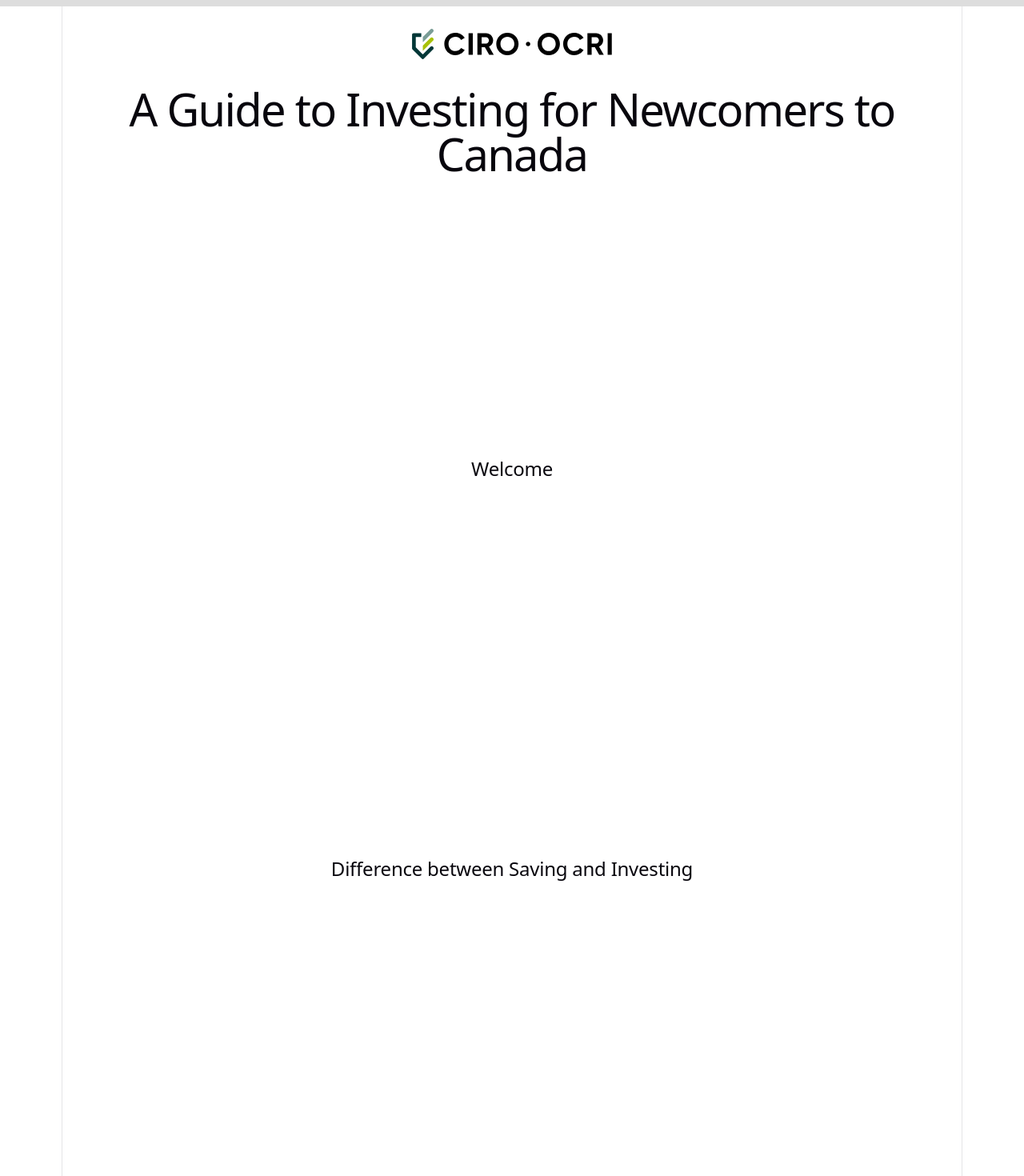
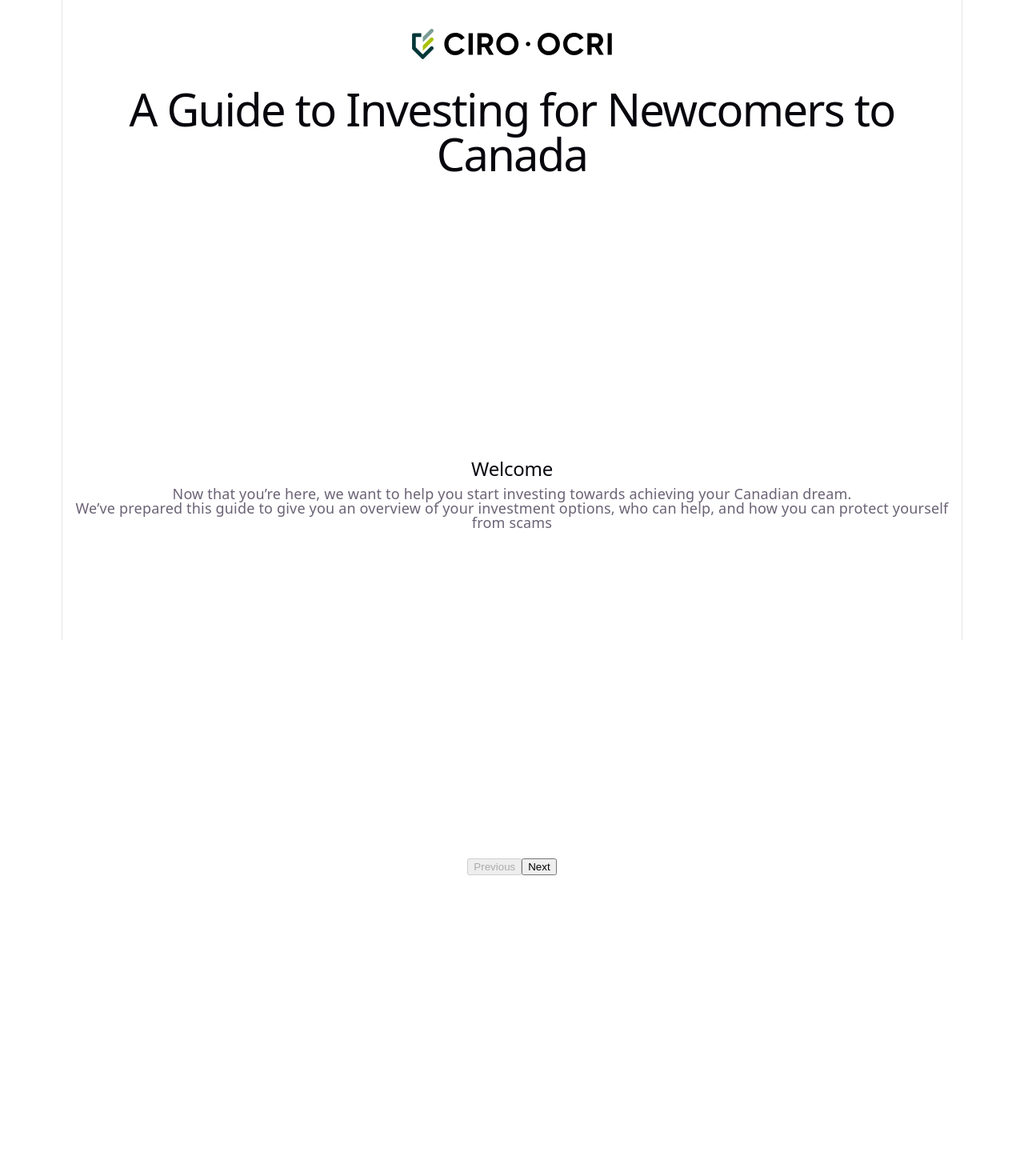
Before and after one commit to ryansaballa/investor-guide, a React (Vite) app: page / in a window 1280 px wide. Shown: the top 1470 px of the page at 80% size. After the commit the page ends 1094 px from the top, so only its background shows below. Built offline with nearby package versions, Linux system fonts and the light colour scheme.

Commit message:
update page navigation and effect - nav component with progress bar component

```diff
--- a/src/App.jsx
+++ b/src/App.jsx
@@ -1,19 +1,39 @@
+import { useState } from "react"
+
 import Header from "./components/Header.jsx"
+import ProgressBar from "./components/ProgressBar.jsx"
+import Navigation from "./components/NavigationButton.jsx"
+
 import Welcome from "./components/Welcome.jsx"
 import SavingInvesting from "./components/SavingInvesting.jsx"
 import InvestmentJourney from "./components/InvestmentJourney.jsx"
 import InvestSafely from "./components/InvestSafely.jsx"
-import ProgressBar from "./components/ProgressBar.jsx"
 
 export default function App() {
+  const sections = [
+    <Welcome />,
+    <SavingInvesting />,
+    <InvestmentJourney />,
+    <InvestSafely />,
+  ]
+
+  const [currentSection, setCurrentSection] = useState(0)
+
   return (
     <>
-      <ProgressBar />
-      <Header />
-      <Welcome />
-      <SavingInvesting />
-      <InvestmentJourney />
-      <InvestSafely />
+      <section>
+        <ProgressBar
+          currentSection={currentSection}
+          totalSections={sections.length}
+        />
+        <Header />
+        {sections[currentSection]}
+        <Navigation
+          currentSection={currentSection}
+          setCurrentSection={setCurrentSection}
+          totalSections={sections.length}
+        />
+      </section>
     </>
   )
 }
--- /dev/null
+++ b/src/components/NavigationButton.jsx
@@ -0,0 +1,22 @@
+export default function NavigationButton({
+  currentSection,
+  setCurrentSection,
+  totalSections,
+}) {
+  return (
+    <div>
+      <button
+        disabled={currentSection === 0}
+        onClick={() => setCurrentSection((prev) => prev - 1)}
+      >
+        Previous
+      </button>
+      <button
+        disabled={currentSection === totalSections - 1}
+        onClick={() => setCurrentSection((prev) => prev + 1)}
+      >
+        Next
+      </button>
+    </div>
+  )
+}
--- a/src/components/ProgressBar.jsx
+++ b/src/components/ProgressBar.jsx
@@ -1,33 +1,11 @@
 import { useEffect, useState } from "react"
 
-export default function ProgressBar() {
-  const [scrollProgress, setScrollProgress] = useState(0)
-
-  useEffect(() => {
-    function updateProgress() {
-      const scrollTop = window.scrollY
-      const documentHeight =
-        document.documentElement.scrollHeight - window.innerHeight
-
-      const progress = (scrollTop / documentHeight) * 100
-
-      setScrollProgress(progress)
-    }
-
-    /* waits for scroll event to update */
-    window.addEventListener("scroll", updateProgress)
-
-    /* unmounts the scroll eventListener */
-    return () => {
-      window.removeEventListener("scroll", updateProgress)
-    }
-  }, [])
+export default function ProgressBar({ currentSection, totalSections }) {
+  const progress = (currentSection / (totalSections - 1)) * 100
 
   return (
-    <>
-      <div className="progress-bar">
-        <div className="progress" style={{ width: `${scrollProgress}%` }}></div>
-      </div>
-    </>
+    <div className="progress-container">
+      <div className="progress-bar" style={{ width: `${progress}%` }} />
+    </div>
   )
 }
--- a/src/components/Welcome.jsx
+++ b/src/components/Welcome.jsx
@@ -3,6 +3,14 @@ export default function Welcome() {
     <>
       <section className="welcome">
         <h2>Welcome</h2>
+        <p>
+          Now that you’re here, we want to help you start investing towards
+          achieving your Canadian dream.
+        </p>
+        <p>
+          We’ve prepared this guide to give you an overview of your investment
+          options, who can help, and how you can protect yourself from scams
+        </p>
       </section>
     </>
   )
--- a/src/index.css
+++ b/src/index.css
@@ -89,12 +89,14 @@ section {
   left: 0;
   width: 100%;
   height: 8px;
-  background: #ddd;
+  background: #a8c208;
   z-index: 1000;
+  border-radius: 0 10px 10px 0;
+  transition: width 0.3s ease;
 }
 
 .progress {
   height: 100%;
-  background: #a8c208;
   border-radius: 10px;
+  transition: width 0.3s ease;
 }
```
